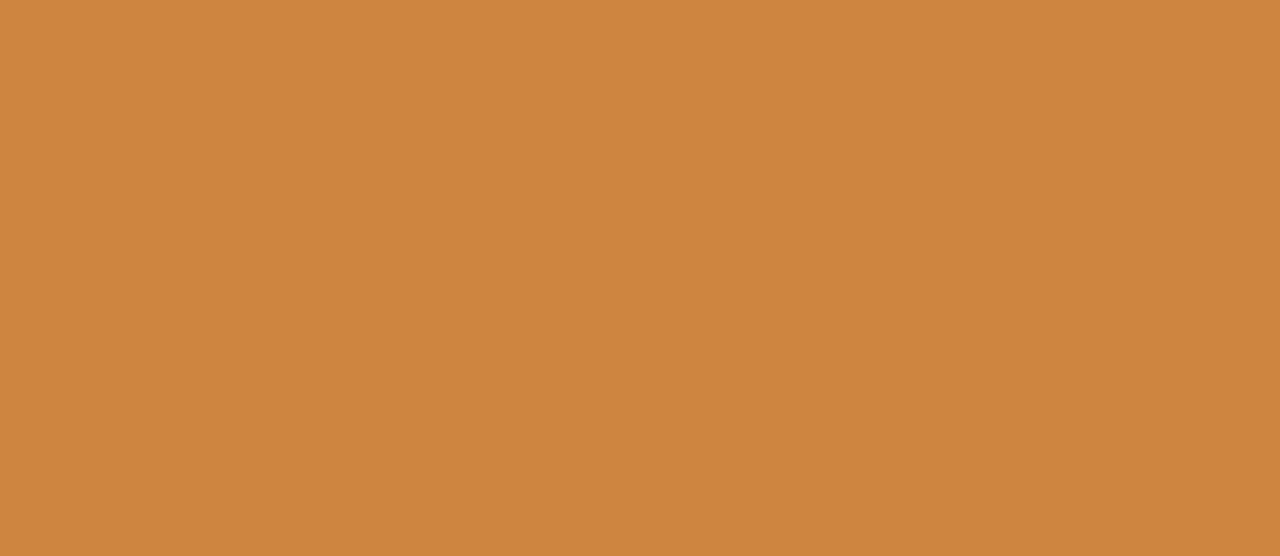
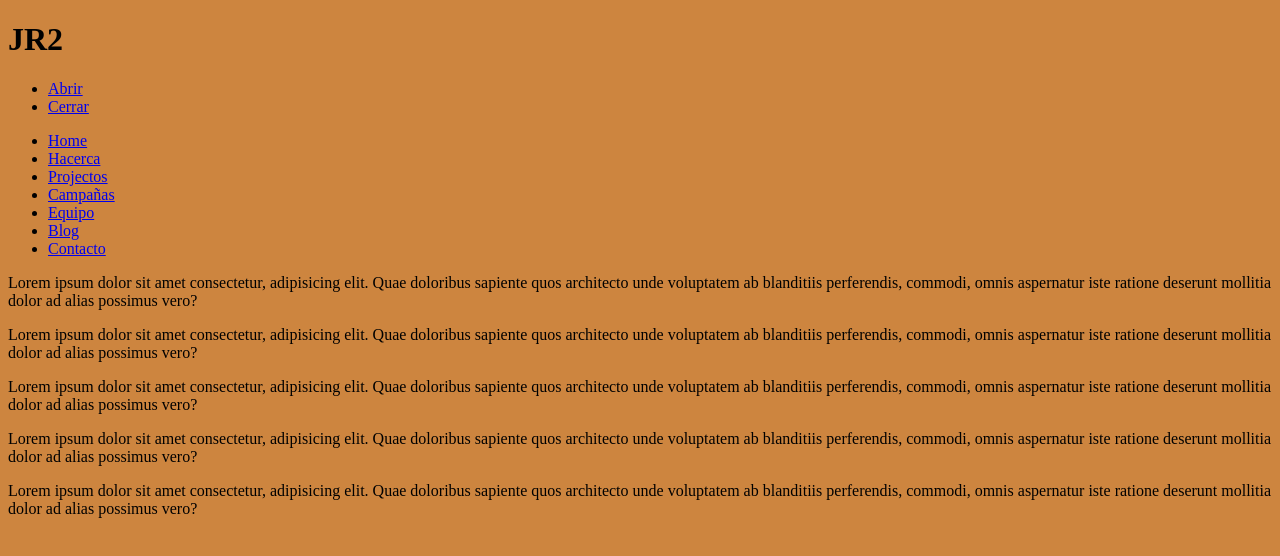
Before and after one commit to be-tho/one-page, a plain HTML site: page index.html in a window 1280 px wide. Drawn offline with Linux system fonts and the light colour scheme.

Commit message:
seteando el menu y ponemos contenido lorem

```diff
--- a/index.html
+++ b/index.html
@@ -9,7 +9,41 @@
 </head>
 <body>
     <header>
-
+        <h1>JR2</h1>
+        <nav id="menu">
+            <ul>
+                <li><a href="#menu">Abrir</a></li>
+                <li><a href="#">Cerrar</a></li>
+            </ul>
+            <ul id="barra">
+                <li><a href="#home">Home</a></li>
+                <li><a href="#hacerca">Hacerca</a></li>
+                <li><a href="#projectos">Projectos</a></li>
+                <li><a href="#campana">Campañas</a></li>
+                <li><a href="#equipo">Equipo</a></li>
+                <li><a href="#blog">Blog</a></li>
+                <li><a href="#contacto">Contacto</a></li>
+            </ul>
+        </nav>
     </header>
+    <section>
+        <div>
+            <p>Lorem ipsum dolor sit amet consectetur, adipisicing elit.
+                Quae doloribus sapiente quos architecto unde voluptatem ab blanditiis perferendis,
+                commodi, omnis aspernatur iste ratione deserunt mollitia dolor ad alias possimus vero?</p>
+            <p>Lorem ipsum dolor sit amet consectetur, adipisicing elit.
+                Quae doloribus sapiente quos architecto unde voluptatem ab blanditiis perferendis,
+                commodi, omnis aspernatur iste ratione deserunt mollitia dolor ad alias possimus vero?</p>
+            <p>Lorem ipsum dolor sit amet consectetur, adipisicing elit.
+                Quae doloribus sapiente quos architecto unde voluptatem ab blanditiis perferendis,
+                commodi, omnis aspernatur iste ratione deserunt mollitia dolor ad alias possimus vero?</p>
+            <p>Lorem ipsum dolor sit amet consectetur, adipisicing elit.
+                Quae doloribus sapiente quos architecto unde voluptatem ab blanditiis perferendis,
+                commodi, omnis aspernatur iste ratione deserunt mollitia dolor ad alias possimus vero?</p>
+            <p>Lorem ipsum dolor sit amet consectetur, adipisicing elit.
+                Quae doloribus sapiente quos architecto unde voluptatem ab blanditiis perferendis,
+                commodi, omnis aspernatur iste ratione deserunt mollitia dolor ad alias possimus vero?</p>
+        </div>
+    </section>
 </body>
 </html>
```
